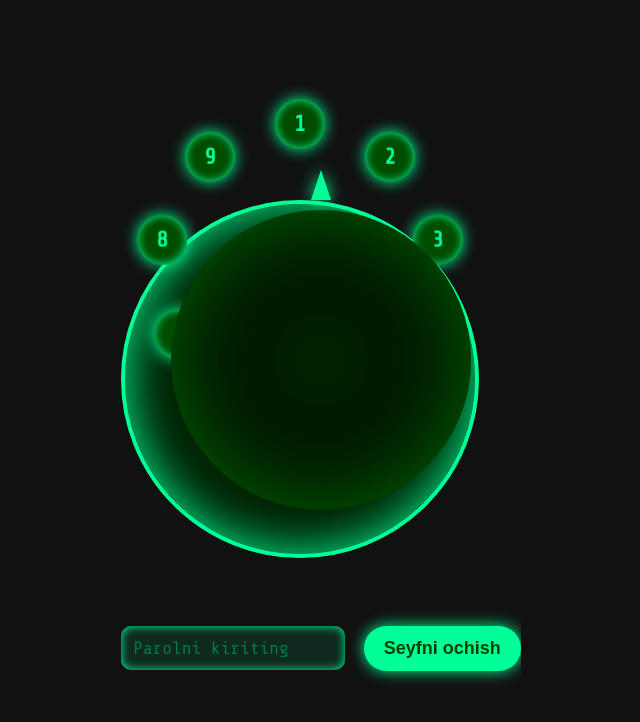
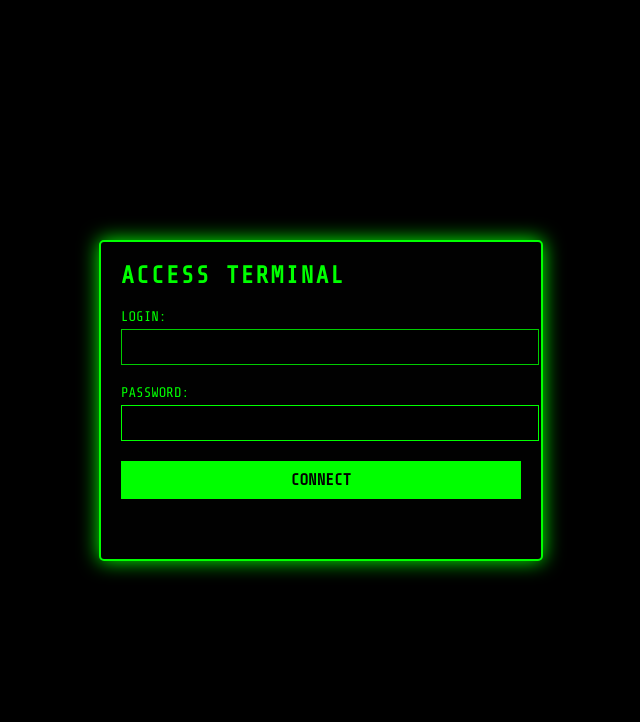
Before and after one commit to Lifeusanyc/chorsu, a plain HTML site: page jurny/index.html in a window 1280 px wide. Shown: the whole page, without its empty margins (319-959 px from the left). Drawn offline with nearby package versions, Linux system fonts and the light colour scheme.

Commit message:
Update index.html

```diff
--- a/jurny/index.html
+++ b/jurny/index.html
@@ -3,264 +3,113 @@
 <head>
 <meta charset="UTF-8" />
 <meta name="viewport" content="width=device-width, initial-scale=1" />
-<title>Qo‘lda burab ochiladigan seyf</title>
+<title>Hacker tizimga kirish</title>
 <style>
   @import url('https://fonts.googleapis.com/css2?family=Share+Tech+Mono&display=swap');
-  body, html {
-    margin: 0; padding: 0; height: 100%;
-    background: #111;
+
+  body {
+    margin: 0;
+    background-color: #000000;
+    color: #00ff00;
     font-family: 'Share Tech Mono', monospace;
     display: flex;
     justify-content: center;
     align-items: center;
-    color: #00ff99;
-    user-select: none;
-    overflow: hidden;
+    height: 100vh;
   }
-  .container {
-    position: relative;
+
+  .terminal {
+    background-color: #010101;
+    border: 2px solid #00ff00;
+    padding: 20px;
     width: 400px;
-    height: 400px;
-    perspective: 1000px;
+    box-shadow: 0 0 20px #00ff00;
+    border-radius: 5px;
   }
-  .roulette {
-    position: relative;
-    width: 350px;
-    height: 350px;
-    border-radius: 50%;
-    background: radial-gradient(circle at center, #003300, #001100);
-    box-shadow: 0 0 50px #00ff99 inset;
-    border: 4px solid #00ff99;
-    transform-style: preserve-3d;
-    cursor: grab;
-    transition: box-shadow 0.3s;
+
+  h1 {
+    margin-top: 0;
+    font-size: 24px;
+    letter-spacing: 2px;
   }
-  .roulette:active {
-    cursor: grabbing;
+
+  label {
+    display: block;
+    margin-top: 20px;
+    margin-bottom: 5px;
+    font-size: 14px;
   }
-  .number {
-    --angle: 0deg;
-    position: absolute;
-    width: 50px;
-    height: 50px;
-    left: 50%;
-    top: 50%;
-    margin-left: -25px;
-    margin-top: -140px;
-    border-radius: 50%;
-    background: #004d00;
-    color: #00ff99;
+
+  input[type="text"],
+  input[type="password"] {
+    width: 100%;
+    background: #000;
+    border: 1px solid #00ff00;
+    color: #00ff00;
+    font-family: 'Share Tech Mono', monospace;
+    font-size: 16px;
+    padding: 8px;
+    outline: none;
+  }
+
+  input[type="text"]:focus,
+  input[type="password"]:focus {
+    border-color: #00cc00;
+  }
+
+  button {
+    margin-top: 20px;
+    width: 100%;
+    padding: 10px;
+    background: #00ff00;
+    color: #000;
     font-weight: bold;
-    font-size: 22px;
-    text-align: center;
-    line-height: 50px;
-    box-shadow:
-      0 0 15px #00ff99,
-      inset 0 0 10px #00ff99;
-    transform: rotate(var(--angle)) translateY(-140px) rotate(calc(-1 * var(--angle)));
-    user-select: none;
+    border: none;
+    cursor: pointer;
+    font-family: 'Share Tech Mono', monospace;
+    font-size: 16px;
+    transition: background 0.3s ease;
   }
-  .indicator {
-    position: absolute;
-    top: -30px;
-    left: 50%;
-    margin-left: -10px;
-    width: 0; height: 0;
-    border-left: 10px solid transparent;
-    border-right: 10px solid transparent;
-    border-bottom: 30px solid #00ff99;
-    filter: drop-shadow(0 0 8px #00ff99);
-    z-index: 20;
+
+  button:hover {
+    background: #00cc00;
   }
-  .safe-door {
-    position: absolute;
-    top: 10px;
-    left: 50%;
-    margin-left: -150px;
-    width: 300px;
-    height: 300px;
-    border-radius: 50%;
-    background: radial-gradient(circle at center, #002200, #000d00);
-    box-shadow: inset 0 0 80px #006600;
-    z-index: 5;
-    transition: transform 2s ease, opacity 2s ease;
+
+  .status {
+    margin-top: 20px;
+    font-size: 14px;
+    height: 20px;
+    min-height: 20px;
   }
-  .safe-door.open {
-    transform: translateY(120%);
-    opacity: 0;
-  }
-  #resultMessage {
-    margin-top: 20px;
-    text-align: center;
-    font-size: 22px;
-    font-weight: bold;
-    color: #00ff99;
-    text-shadow: 0 0 10px #00ff99;
-    min-height: 28px;
-  }
-  .input-container {
-    margin-top: 20px;
-    text-align: center;
-  }
-  input[type="password"] {
-    width: 200px;
-    padding: 12px;
-    font-size: 18px;
-    border-radius: 10px;
-    border: none;
-    outline: none;
-    background: rgba(0, 255, 153, 0.1);
-    color: #00ff99;
-    box-shadow: inset 0 0 10px #00ff99;
-    font-family: 'Share Tech Mono', monospace;
-    margin-right: 10px;
-    transition: background 0.3s;
-  }
-  input[type="password"]::placeholder {
-    color: #007744;
-  }
-  input[type="password"]:focus {
-    background: rgba(0, 255, 153, 0.3);
-  }
-  button {
-    padding: 12px 20px;
-    font-size: 18px;
-    background: #00ff99;
-    color: #004400;
-    border: none;
-    border-radius: 30px;
-    font-weight: bold;
-    cursor: pointer;
-    box-shadow: 0 0 15px #00ff99;
-    transition: background 0.3s, color 0.3s;
-  }
-  button:hover {
-    background: #00cc77;
-    color: #002200;
-  }
+
 </style>
 </head>
 <body>
+  <div class="terminal">
+    <h1>ACCESS TERMINAL</h1>
+    <form id="loginForm" autocomplete="off">
+      <label for="username">LOGIN:</label>
+      <input type="text" id="username" name="username" required autofocus />
 
-<div class="container">
-  <div class="safe-door" id="safeDoor"></div>
-  <div class="roulette" id="roulette">
-    <div class="number" style="--angle: 0deg">1</div>
-    <div class="number" style="--angle: 40deg">2</div>
-    <div class="number" style="--angle: 80deg">3</div>
-    <div class="number" style="--angle: 120deg">4</div>
-    <div class="number" style="--angle: 160deg">5</div>
-    <div class="number" style="--angle: 200deg">6</div>
-    <div class="number" style="--angle: 240deg">7</div>
-    <div class="number" style="--angle: 280deg">8</div>
-    <div class="number" style="--angle: 320deg">9</div>
+      <label for="password">PASSWORD:</label>
+      <input type="password" id="password" name="password" required />
+
+      <button type="submit">CONNECT</button>
+    </form>
+    <div class="status" id="status"></div>
   </div>
-  <div class="indicator"></div>
-
-  <div id="resultMessage"></div>
-
-  <div class="input-container">
-    <input type="password" id="password" placeholder="Parolni kiriting" autocomplete="off" />
-    <button onclick="checkLock()">Seyfni ochish</button>
-  </div>
-</div>
 
 <script>
-  const roulette = document.getElementById('roulette');
-  const safeDoor = document.getElementById('safeDoor');
-  const resultMessage = document.getElementById('resultMessage');
-  const passwordInput = document.getElementById('password');
+  const form = document.getElementById('loginForm');
+  const statusDiv = document.getElementById('status');
 
-  const targetNumber = 7; // Ochilishi kerak bo‘lgan raqam
-
-  // Aylantirish uchun kerak bo‘lgan o‘zgaruvchilar
-  let isDragging = false;
-  let startX = 0;
-  let currentRotation = 0;
-
-  // Sichqoncha yoki touch boshlanishida
-  roulette.addEventListener('mousedown', (e) => {
-    isDragging = true;
-    startX = e.clientX;
-    roulette.style.transition = 'none';
+  form.addEventListener('submit', e => {
+    e.preventDefault();
+    statusDiv.textContent = 'ACCESSING SYSTEM...';
+    setTimeout(() => {
+      statusDiv.textContent = 'ACCESS GRANTED. WELCOME.';
+    }, 2000);
   });
-  roulette.addEventListener('touchstart', (e) => {
-    isDragging = true;
-    startX = e.touches[0].clientX;
-    roulette.style.transition = 'none';
-  });
-
-  // Harakatlanayotganda
-  roulette.addEventListener('mousemove', (e) => {
-    if (!isDragging) return;
-    const deltaX = e.clientX - startX;
-    startX = e.clientX;
-    currentRotation += deltaX;
-    roulette.style.transform = `rotate(${currentRotation}deg)`;
-  });
-  roulette.addEventListener('touchmove', (e) => {
-    if (!isDragging) return;
-    const deltaX = e.touches[0].clientX - startX;
-    startX = e.touches[0].clientX;
-    currentRotation += deltaX;
-    roulette.style.transform = `rotate(${currentRotation}deg)`;
-  });
-
-  // Tugaganda
-  roulette.addEventListener('mouseup', () => {
-    isDragging = false;
-  });
-  roulette.addEventListener('mouseleave', () => {
-    isDragging = false;
-  });
-  roulette.addEventListener('touchend', () => {
-    isDragging = false;
-  });
-  roulette.addEventListener('touchcancel', () => {
-    isDragging = false;
-  });
-
-  // Parolni va burilish burchagini tekshirish
-  function checkLock() {
-    const password = passwordInput.value.trim();
-    if (!password) {
-      showMessage("Iltimos, parolni kiriting!", "error");
-      return;
-    }
-    // Burilish burchagi 0 dan 360 gacha normalizatsiya qilamiz
-    let normalizedRotation = currentRotation % 360;
-    if (normalizedRotation < 0) normalizedRotation += 360;
-
-    // Har bir raqam 40 gradusni egallaydi: 0-40 (1), 40-80 (2), ..., 240-280 (7), ...
-    // Ko‘rsatkich 0 gradusda turadi (yuqorida) shuning uchun 360-normalizedRotation raqamni ko‘rsatadi
-    let indicatorAngle = (360 - normalizedRotation) % 360;
-
-    // Qaysi raqam ko‘rsatilganini topamiz
-    // raqam = floor(indicatorAngle / 40) + 1
-    let selectedNumber = Math.floor(indicatorAngle / 40) + 1;
-
-    if (selectedNumber === targetNumber) {
-      showMessage("Seyf ochildi! 🔓", "success");
-      safeDoor.classList.add('open');
-      setTimeout(() => {
-        window.location.href = "https://chorsu.vercel.app/jurny/index1.html";
-      }, 2000);
-    } else {
-      showMessage(`Noto‘g‘ri raqam: ${selectedNumber}. Qayta urinib ko‘ring.`, "error");
-    }
-  }
-
-  function showMessage(text, type) {
-    resultMessage.textContent = text;
-    if (type === "error") {
-      resultMessage.style.color = "#ff4444";
-      resultMessage.style.textShadow = "0 0 8px #ff4444";
-    } else {
-      resultMessage.style.color = "#00ff99";
-      resultMessage.style.textShadow = "0 0 10px #00ff99";
-    }
-  }
 </script>
-
 </body>
 </html>
```
